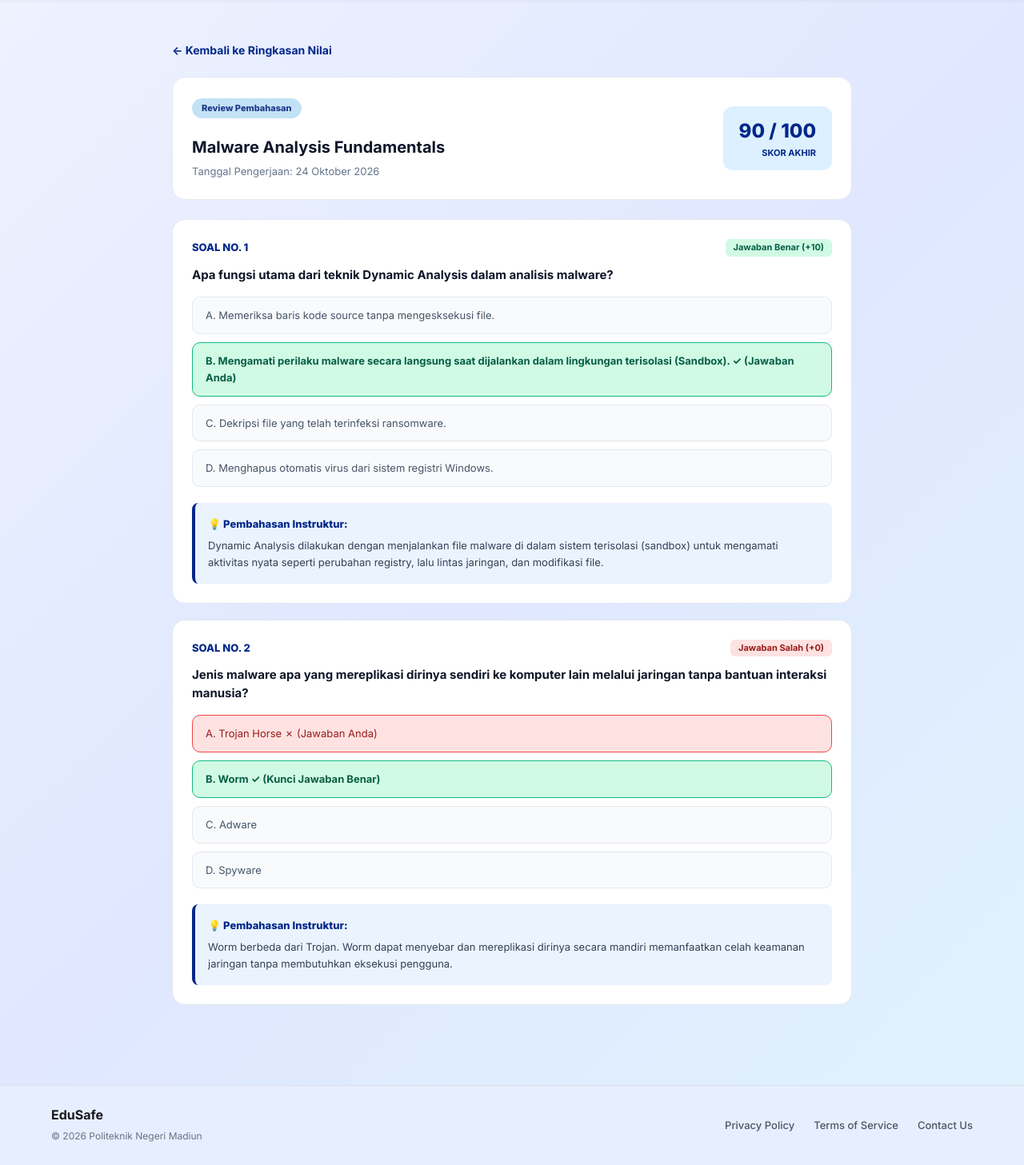
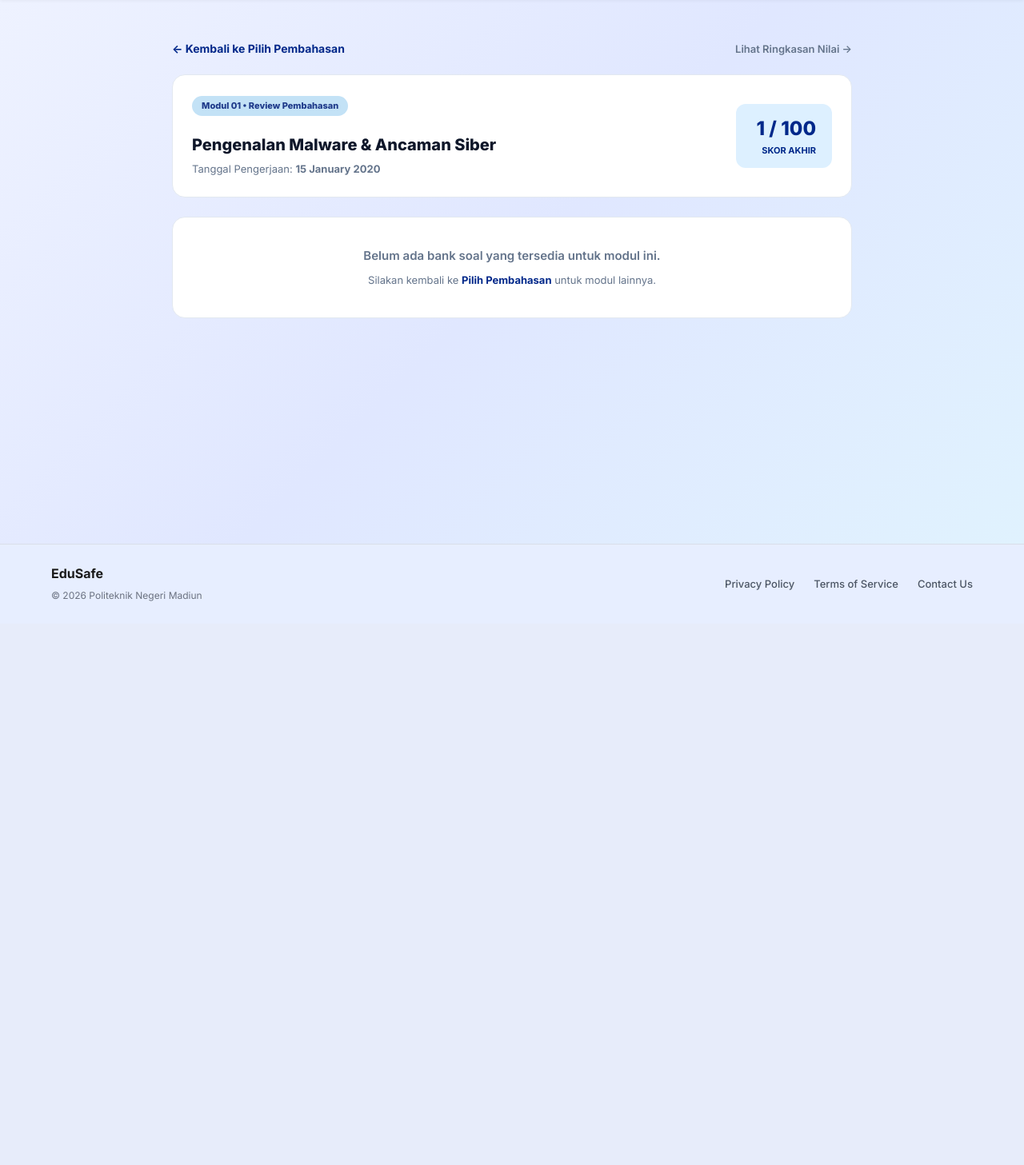
Before and after one commit to dindarahmawatii/EDUSAFE, a Laravel app: page /siswa/review-jawaban/1 in a window 1280 px wide. Shown: the part 63-1520 px from the top of the page at 80% size. After the commit the page ends 815 px from the top, so only its background shows below. Run offline with Laravel 12, Linux system fonts and the light colour scheme; a user stored in the database is signed in; data comes from the database, SQL or seed files in the repository; tables that the repository leaves empty hold one stand-in row (values such as "Sample post").

Commit message:
tambah fungsi review jawabaan

```diff
--- a/app/Http/Controllers/SiswaController.php
+++ b/app/Http/Controllers/SiswaController.php
@@ -553,6 +553,181 @@ class SiswaController extends Controller
     }
 
     /**
+     * Halaman daftar modul untuk review pembahasan kuis.
+     * Hanya menampilkan modul yang sudah selesai dikerjakan oleh siswa.
+     */
+    public function review(): View
+    {
+        $userId = Auth::id() ?? 1;
+        $reviewModulList = collect();
+
+        try {
+            $materiList = Materi::orderBy((new Materi)->getKeyName())->get();
+            $materiPk = (new Materi)->getKeyName();
+
+            // Ambil pengerjaan kuis user dikelompokkan per idmateri
+            $userKuisMap = collect();
+            if (Schema::hasTable('mengerjakan_kuis')) {
+                $query = DB::table('mengerjakan_kuis')->where('iduser', $userId);
+                if (Schema::hasColumn('mengerjakan_kuis', 'idmateri')) {
+                    $query->whereNotNull('idmateri');
+                }
+                $userKuisMap = $query->orderBy('idmengerjakan', 'desc')
+                    ->get()
+                    ->groupBy('idmateri');
+            }
+
+            $badgeColors = [
+                ['bg' => '#DDF0FF', 'color' => '#00288A'],
+                ['bg' => '#FEF3C7', 'color' => '#D97706'],
+                ['bg' => '#EDE9FE', 'color' => '#6D28D9'],
+                ['bg' => '#DCFCE7', 'color' => '#15803D'],
+                ['bg' => '#FCE7F3', 'color' => '#BE185D'],
+                ['bg' => '#E0F2FE', 'color' => '#0369A1'],
+            ];
+
+            // Filter: Hanya tampilkan modul yang SUDAH dikerjakan kuisnya oleh siswa
+            $reviewModulList = $materiList->values()->map(function ($m, $index) use ($materiPk, $userKuisMap, $badgeColors) {
+                $mId = $m->{$materiPk} ?? $m->idmateri ?? $m->id;
+                $nomor = str_pad((string) ($index + 1), 2, '0', STR_PAD_LEFT);
+
+                $kuisAttempts = $userKuisMap->get($mId);
+
+                // Jika belum pernah dikerjakan kuisnya, sembunyikan (hide) dari daftar review
+                if (! $kuisAttempts || $kuisAttempts->isEmpty()) {
+                    return null;
+                }
+
+                $latestKuis = $kuisAttempts->first();
+                $bestKuis = $kuisAttempts->sortByDesc('nilai_akhir')->first();
+
+                $tanggal = (! empty($latestKuis->tanggal_pengerjaan))
+                    ? date('d M Y', strtotime($latestKuis->tanggal_pengerjaan))
+                    : date('d M Y');
+
+                $skor = $bestKuis ? (int) $bestKuis->nilai_akhir : (int) $latestKuis->nilai_akhir;
+                $colorScheme = $badgeColors[$index % count($badgeColors)];
+
+                return (object) [
+                    'id' => $mId,
+                    'nomor_modul' => $nomor,
+                    'judul' => $m->namamateri ?? $m->judul ?? 'Modul ' . $nomor,
+                    'kategori' => $m->kategori ?? 'Cybersecurity Fundamentals',
+                    'tanggal_selesai' => $tanggal,
+                    'skor' => $skor,
+                    'badge_bg' => $colorScheme['bg'],
+                    'badge_color' => $colorScheme['color'],
+                ];
+            })->filter()->values();
+        } catch (\Throwable $e) {
+            $reviewModulList = collect();
+        }
+
+        return view('siswa.review', compact('reviewModulList'));
+    }
+
+    /**
+     * Halaman detail review pembahasan jawaban kuis per modul materi.
+     */
+    public function reviewDetail(int|string $id = 1): View|RedirectResponse
+    {
+        $userId = Auth::id() ?? 1;
+        $materiId = (int) $id;
+
+        // Ambil riwayat pengerjaan terakhir user untuk materi ini
+        $riwayatKuis = null;
+        if (Auth::check() && Schema::hasTable('mengerjakan_kuis')) {
+            try {
+                $query = DB::table('mengerjakan_kuis')->where('iduser', $userId);
+                if (Schema::hasColumn('mengerjakan_kuis', 'idmateri')) {
+                    $query->where('idmateri', $materiId);
+                }
+                $riwayatKuis = $query->orderByDesc('idmengerjakan')->first();
+            } catch (\Throwable $e) {
+                $riwayatKuis = null;
+            }
+        }
+
+        // Jika modul ini belum pernah dikerjakan oleh user, sembunyikan dan arahkan kembali
+        if (! $riwayatKuis) {
+            return redirect()->route('siswa.review')->with('warning', 'Modul ini belum dikerjakan. Silakan selesaikan kuis terlebih dahulu untuk melihat pembahasan.');
+        }
+
+        $materi = null;
+        try {
+            $materi = Materi::find($materiId);
+        } catch (\Throwable $e) {
+            $materi = null;
+        }
+
+        // Tentukan nomor urut modul berdasarkan urutan di database
+        $nomorModul = '01';
+        try {
+            $materiList = Materi::orderBy((new Materi)->getKeyName())->pluck((new Materi)->getKeyName())->toArray();
+            $index = array_search($materiId, $materiList);
+            if ($index !== false) {
+                $nomorModul = str_pad((string) ($index + 1), 2, '0', STR_PAD_LEFT);
+            } else {
+                $nomorModul = str_pad((string) $materiId, 2, '0', STR_PAD_LEFT);
+            }
+        } catch (\Throwable $e) {
+            $nomorModul = str_pad((string) $materiId, 2, '0', STR_PAD_LEFT);
+        }
+
+        $namaModul = ($materi && ! empty($materi->judul))
+            ? $materi->judul
+            : 'Modul ' . $nomorModul . ' - ' . ($materi->namamateri ?? 'Pembahasan Kuis');
+
+        // Mengambil soal-soal kuis materi ini dari database
+        $daftarSoal = $this->loadSoalFromDatabase($materiId);
+
+        $hasPengerjaan = true;
+        $skor = (int) $riwayatKuis->nilai_akhir;
+        $tanggalPengerjaan = (! empty($riwayatKuis->tanggal_pengerjaan))
+            ? date('d F Y', strtotime($riwayatKuis->tanggal_pengerjaan))
+            : now()->translatedFormat('d F Y');
+
+        // Decode jawaban user dari json
+        $jawabanUserMap = [];
+        if ($riwayatKuis && ! empty($riwayatKuis->jawabanKuis)) {
+            $decoded = json_decode($riwayatKuis->jawabanKuis, true);
+            if (is_array($decoded)) {
+                $jawabanUserMap = $decoded;
+            }
+        }
+
+        // Hitung total benar dan salah
+        $totalBenar = 0;
+        $totalSalah = 0;
+        foreach ($daftarSoal as $num => $soal) {
+            $userAns = $jawabanUserMap[$num] ?? $jawabanUserMap[(string) $num] ?? null;
+            if ($userAns !== null && $userAns === $soal['jawaban_benar']) {
+                $totalBenar++;
+            } else {
+                $totalSalah++;
+            }
+        }
+
+        $totalSoalCount = count($daftarSoal);
+        $poinPerSoal = $totalSoalCount > 0 ? (int) round(100 / $totalSoalCount) : 10;
+
+        return view('siswa.review-detail', compact(
+            'materiId',
+            'materi',
+            'nomorModul',
+            'namaModul',
+            'daftarSoal',
+            'jawabanUserMap',
+            'hasPengerjaan',
+            'skor',
+            'tanggalPengerjaan',
+            'totalBenar',
+            'totalSalah',
+            'poinPerSoal'
+        ));
+    }
+
+    /**
      * Logout sesi siswa.
      */
     public function logout(Request $request): RedirectResponse
--- a/resources/views/siswa/review-detail.blade.php
+++ b/resources/views/siswa/review-detail.blade.php
@@ -10,92 +10,119 @@
 <div class="nilai-page-wrapper">
     <div class="nilai-container" style="max-width: 850px;">
 
-        <div style="margin-bottom: 20px;">
-            <a href="{{ route('siswa.nilai') }}" style="color: #00288A; font-weight: 700; text-decoration: none; font-size: 14px; display: inline-flex; align-items: center; gap: 6px;">
-                ← Kembali ke Ringkasan Nilai
+        <!-- Tombol Navigasi Kembali -->
+        <div style="margin-bottom: 20px; display: flex; justify-content: space-between; align-items: center;">
+            <a href="{{ route('siswa.review') }}" style="color: #00288A; font-weight: 700; text-decoration: none; font-size: 14px; display: inline-flex; align-items: center; gap: 6px;">
+                ← Kembali ke Pilih Pembahasan
+            </a>
+            <a href="{{ route('siswa.nilai') }}" style="color: #64748B; font-weight: 600; text-decoration: none; font-size: 13px;">
+                Lihat Ringkasan Nilai →
             </a>
         </div>
 
-        <div style="background: #FFFFFF; border: 1px solid #E2E8F0; border-radius: 16px; padding: 24px; margin-bottom: 24px; display: flex; justify-content: space-between; align-items: center;">
+        <!-- Banner Header Review Modul -->
+        <div style="background: #FFFFFF; border: 1px solid #E2E8F0; border-radius: 16px; padding: 24px; margin-bottom: 24px; display: flex; justify-content: space-between; align-items: center; flex-wrap: wrap; gap: 16px;">
             <div>
-                <span class="badge-quiz">Review Pembahasan</span>
-                <h2 style="margin: 8px 0 4px 0; font-size: 20px; color: #0F172A;">Malware Analysis Fundamentals</h2>
-                <p style="margin: 0; color: #64748B; font-size: 13px;">Tanggal Pengerjaan: 24 Oktober 2026</p>
+                <span class="badge-quiz">Modul {{ $nomorModul }} &bull; Review Pembahasan</span>
+                <h2 style="margin: 8px 0 4px 0; font-size: 20px; color: #0F172A; font-weight: 800;">{{ $namaModul }}</h2>
+                <p style="margin: 0; color: #64748B; font-size: 13px;">Tanggal Pengerjaan: <strong>{{ $tanggalPengerjaan }}</strong></p>
+                @if($hasPengerjaan && count($daftarSoal) > 0)
+                    <div style="margin-top: 8px; font-size: 13px; color: #475569;">
+                        Hasil: <strong style="color: #10B981;">{{ $totalBenar }} Benar</strong> &bull; <strong style="color: #EF4444;">{{ $totalSalah }} Salah</strong> dari {{ count($daftarSoal) }} Soal
                     </div>
-            <div style="text-align: right; background: #DDF0FF; padding: 12px 20px; border-radius: 12px;">
-                <span style="font-size: 24px; font-weight: 800; color: #00288A;">90 / 100</span>
+                @endif
+            </div>
+            <div style="text-align: right; background: #DDF0FF; padding: 12px 20px; border-radius: 12px; min-width: 120px;">
+                <span style="font-size: 24px; font-weight: 800; color: #00288A;">
+                    {{ $skor !== null ? $skor . ' / 100' : '- / 100' }}
+                </span>
                 <p style="margin: 0; font-size: 11px; font-weight: 700; color: #00288A; text-transform: uppercase;">Skor Akhir</p>
             </div>
         </div>
 
-        <!-- Soal 1 -->
+        @if(! $hasPengerjaan)
+            <div style="background: #FEF3C7; border: 1px solid #FCD34D; color: #92400E; padding: 14px 20px; border-radius: 12px; margin-bottom: 24px; font-size: 13px; line-height: 1.5;">
+                ⚠️ <strong>Perhatian:</strong> Anda belum mengerjakan kuis untuk modul ini. Di bawah ini ditampilkan kunci jawaban dan pembahasan materi untuk referensi belajar Anda.
+            </div>
+        @endif
+
+        <!-- List Pembahasan Soal-Soal -->
+        @forelse($daftarSoal as $num => $soal)
+            @php
+                $jawabanUser = $jawabanUserMap[$num] ?? $jawabanUserMap[(string) $num] ?? null;
+                $isBenar = ($jawabanUser !== null && strtoupper($jawabanUser) === strtoupper($soal['jawaban_benar']));
+                $isDijawab = ($jawabanUser !== null);
+            @endphp
             <div style="background: #FFFFFF; border: 1px solid #E2E8F0; border-radius: 16px; padding: 24px; margin-bottom: 20px;">
-            <div style="display: flex; justify-content: space-between; margin-bottom: 12px;">
-                <span style="font-weight: 800; color: #00288A; font-size: 13px;">SOAL NO. 1</span>
-                <span style="background: #D1FAE5; color: #065F46; padding: 2px 10px; border-radius: 6px; font-size: 11px; font-weight: 700;">Jawaban Benar (+10)</span>
+                <div style="display: flex; justify-content: space-between; align-items: center; margin-bottom: 12px;">
+                    <span style="font-weight: 800; color: #00288A; font-size: 13px;">SOAL NO. {{ $num }}</span>
+                    @if(! $hasPengerjaan)
+                        <span style="background: #E2E8F0; color: #475569; padding: 3px 10px; border-radius: 6px; font-size: 11px; font-weight: 700;">Kunci Jawaban</span>
+                    @elseif($isBenar)
+                        <span style="background: #D1FAE5; color: #065F46; padding: 3px 10px; border-radius: 6px; font-size: 11px; font-weight: 700;">Jawaban Benar (+{{ $poinPerSoal }})</span>
+                    @else
+                        <span style="background: #FEE2E2; color: #991B1B; padding: 3px 10px; border-radius: 6px; font-size: 11px; font-weight: 700;">Jawaban Salah (+0)</span>
+                    @endif
                 </div>
-            <h3 style="font-size: 15px; color: #0F172A; line-height: 1.5; margin-bottom: 16px;">
-                Apa fungsi utama dari teknik Dynamic Analysis dalam analisis malware?
+
+                <h3 style="font-size: 15px; color: #0F172A; line-height: 1.5; margin-bottom: 16px; font-weight: 700;">
+                    {{ $soal['pertanyaan'] }}
                 </h3>
 
-            <!-- Opsi Jawaban -->
+                <!-- Opsi Jawaban A, B, C, D -->
                 <div style="display: flex; flex-direction: column; gap: 10px; margin-bottom: 20px;">
+                    @foreach(['A', 'B', 'C', 'D'] as $opsiKey)
+                        @php
+                            $teksOpsi = $soal['opsi'][$opsiKey] ?? '';
+                            $isUserChoice = ($jawabanUser !== null && strtoupper($jawabanUser) === $opsiKey);
+                            $isCorrectChoice = (strtoupper($soal['jawaban_benar']) === $opsiKey);
+                        @endphp
+
+                        @if($isUserChoice && $isCorrectChoice)
+                            <!-- Jawaban User Benar -->
+                            <div style="padding: 12px 16px; border-radius: 10px; background: #D1FAE5; border: 1.5px solid #10B981; font-size: 13px; color: #065F46; font-weight: 700;">
+                                {{ $opsiKey }}. {{ $teksOpsi }} <span style="margin-left: 6px; color: #047857;">✓ (Jawaban Anda Benar)</span>
+                            </div>
+                        @elseif($isUserChoice && ! $isCorrectChoice)
+                            <!-- Jawaban User Salah -->
+                            <div style="padding: 12px 16px; border-radius: 10px; background: #FEE2E2; border: 1.5px solid #EF4444; font-size: 13px; color: #991B1B; font-weight: 700;">
+                                {{ $opsiKey }}. {{ $teksOpsi }} <span style="margin-left: 6px; color: #B91C1C;">✗ (Jawaban Anda)</span>
+                            </div>
+                        @elseif($isCorrectChoice && $hasPengerjaan)
+                            <!-- Kunci Jawaban Benar (saat user salah/tidak jawab) -->
+                            <div style="padding: 12px 16px; border-radius: 10px; background: #ECFDF5; border: 1.5px solid #34D399; font-size: 13px; color: #065F46; font-weight: 700;">
+                                {{ $opsiKey }}. {{ $teksOpsi }} <span style="margin-left: 6px; color: #059669;">✓ (Kunci Jawaban Benar)</span>
+                            </div>
+                        @elseif($isCorrectChoice && ! $hasPengerjaan)
+                            <!-- Kunci Jawaban Benar (belum pernah mengerjakan kuis) -->
+                            <div style="padding: 12px 16px; border-radius: 10px; background: #ECFDF5; border: 1.5px solid #34D399; font-size: 13px; color: #065F46; font-weight: 700;">
+                                {{ $opsiKey }}. {{ $teksOpsi }} <span style="margin-left: 6px; color: #059669;">✓ (Kunci Jawaban)</span>
+                            </div>
+                        @else
+                            <!-- Opsi Netral -->
                             <div style="padding: 12px 16px; border-radius: 10px; background: #F8FAFC; border: 1px solid #E2E8F0; font-size: 13px; color: #475569;">
-                    A. Memeriksa baris kode source tanpa mengesksekusi file.
+                                {{ $opsiKey }}. {{ $teksOpsi }}
                             </div>
-                <div style="padding: 12px 16px; border-radius: 10px; background: #D1FAE5; border: 1px solid #10B981; font-size: 13px; color: #065F46; font-weight: 700;">
-                    B. Mengamati perilaku malware secara langsung saat dijalankan dalam lingkungan terisolasi (Sandbox). ✓ (Jawaban Anda)
-                </div>
-                <div style="padding: 12px 16px; border-radius: 10px; background: #F8FAFC; border: 1px solid #E2E8F0; font-size: 13px; color: #475569;">
-                    C. Dekripsi file yang telah terinfeksi ransomware.
-                </div>
-                <div style="padding: 12px 16px; border-radius: 10px; background: #F8FAFC; border: 1px solid #E2E8F0; font-size: 13px; color: #475569;">
-                    D. Menghapus otomatis virus dari sistem registri Windows.
-                </div>
+                        @endif
+                    @endforeach
                 </div>
 
-            <!-- Teks Pembahasan dari Admin -->
+                <!-- Teks Pembahasan dari Instruktur -->
+                @if(! empty($soal['tips']))
                     <div style="background: #EBF3FF; border-left: 4px solid #00288A; padding: 16px; border-radius: 8px;">
                         <h4 style="margin: 0 0 6px 0; color: #00288A; font-size: 13px; font-weight: 800;">💡 Pembahasan Instruktur:</h4>
                         <p style="margin: 0; font-size: 13px; color: #334155; line-height: 1.6;">
-                    Dynamic Analysis dilakukan dengan menjalankan file malware di dalam sistem terisolasi (sandbox) untuk mengamati aktivitas nyata seperti perubahan registry, lalu lintas jaringan, dan modifikasi file.
+                            {{ $soal['tips'] }}
                         </p>
                     </div>
+                @endif
             </div>
-
-        <!-- Soal 2 -->
-        <div style="background: #FFFFFF; border: 1px solid #E2E8F0; border-radius: 16px; padding: 24px; margin-bottom: 20px;">
-            <div style="display: flex; justify-content: space-between; margin-bottom: 12px;">
-                <span style="font-weight: 800; color: #00288A; font-size: 13px;">SOAL NO. 2</span>
-                <span style="background: #FEE2E2; color: #991B1B; padding: 2px 10px; border-radius: 6px; font-size: 11px; font-weight: 700;">Jawaban Salah (+0)</span>
+        @empty
+            <div style="background: #FFFFFF; border: 1px solid #E2E8F0; border-radius: 16px; padding: 36px; text-align: center; color: #64748B;">
+                <p style="margin: 0; font-size: 15px; font-weight: 600;">Belum ada bank soal yang tersedia untuk modul ini.</p>
+                <p style="margin: 8px 0 0 0; font-size: 13px;">Silakan kembali ke <a href="{{ route('siswa.review') }}" style="color: #00288A; font-weight: 700;">Pilih Pembahasan</a> untuk modul lainnya.</p>
             </div>
-            <h3 style="font-size: 15px; color: #0F172A; line-height: 1.5; margin-bottom: 16px;">
-                Jenis malware apa yang mereplikasi dirinya sendiri ke komputer lain melalui jaringan tanpa bantuan interaksi manusia?
-            </h3>
-
-            <!-- Opsi Jawaban -->
-            <div style="display: flex; flex-direction: column; gap: 10px; margin-bottom: 20px;">
-                <div style="padding: 12px 16px; border-radius: 10px; background: #FEE2E2; border: 1px solid #EF4444; font-size: 13px; color: #991B1B;">
-                    A. Trojan Horse ✗ (Jawaban Anda)
-                </div>
-                <div style="padding: 12px 16px; border-radius: 10px; background: #D1FAE5; border: 1px solid #10B981; font-size: 13px; color: #065F46; font-weight: 700;">
-                    B. Worm ✓ (Kunci Jawaban Benar)
-                </div>
-                <div style="padding: 12px 16px; border-radius: 10px; background: #F8FAFC; border: 1px solid #E2E8F0; font-size: 13px; color: #475569;">
-                    C. Adware
-                </div>
-                <div style="padding: 12px 16px; border-radius: 10px; background: #F8FAFC; border: 1px solid #E2E8F0; font-size: 13px; color: #475569;">
-                    D. Spyware
-                </div>
-            </div>
-
-            <div style="background: #EBF3FF; border-left: 4px solid #00288A; padding: 16px; border-radius: 8px;">
-                <h4 style="margin: 0 0 6px 0; color: #00288A; font-size: 13px; font-weight: 800;">💡 Pembahasan Instruktur:</h4>
-                <p style="margin: 0; font-size: 13px; color: #334155; line-height: 1.6;">
-                    Worm berbeda dari Trojan. Worm dapat menyebar dan mereplikasi dirinya secara mandiri memanfaatkan celah keamanan jaringan tanpa membutuhkan eksekusi pengguna.
-                </p>
-            </div>
-        </div>
+        @endforelse
 
     </div>
 </div>
--- a/routes/web.php
+++ b/routes/web.php
@@ -55,14 +55,10 @@ Route::middleware('auth')->group(function () {
         Route::get('/rekap', 'rekap')->name('rekap');
 
         // Rute untuk menampilkan list card materi review
-        Route::get('/review-jawaban', function () {
-            return view('siswa.review');
-        })->name('review');
+        Route::get('/review-jawaban', 'review')->name('review');
 
         // Rute untuk menampilkan detail soal berdasarkan ID materi
-        Route::get('/review-jawaban/{id}', function ($id) {
-            return view('siswa.review-detail');
-        })->name('review.detail');
+        Route::get('/review-jawaban/{id}', 'reviewDetail')->name('review.detail');
     });
 
 });
```
Also changed, not shown: resources/views/siswa/review.blade.php (+37 -22 lines), tests/Feature/SiswaTest.php (+170 -0 lines). Lines whose indentation alone changed are shown as unchanged.
